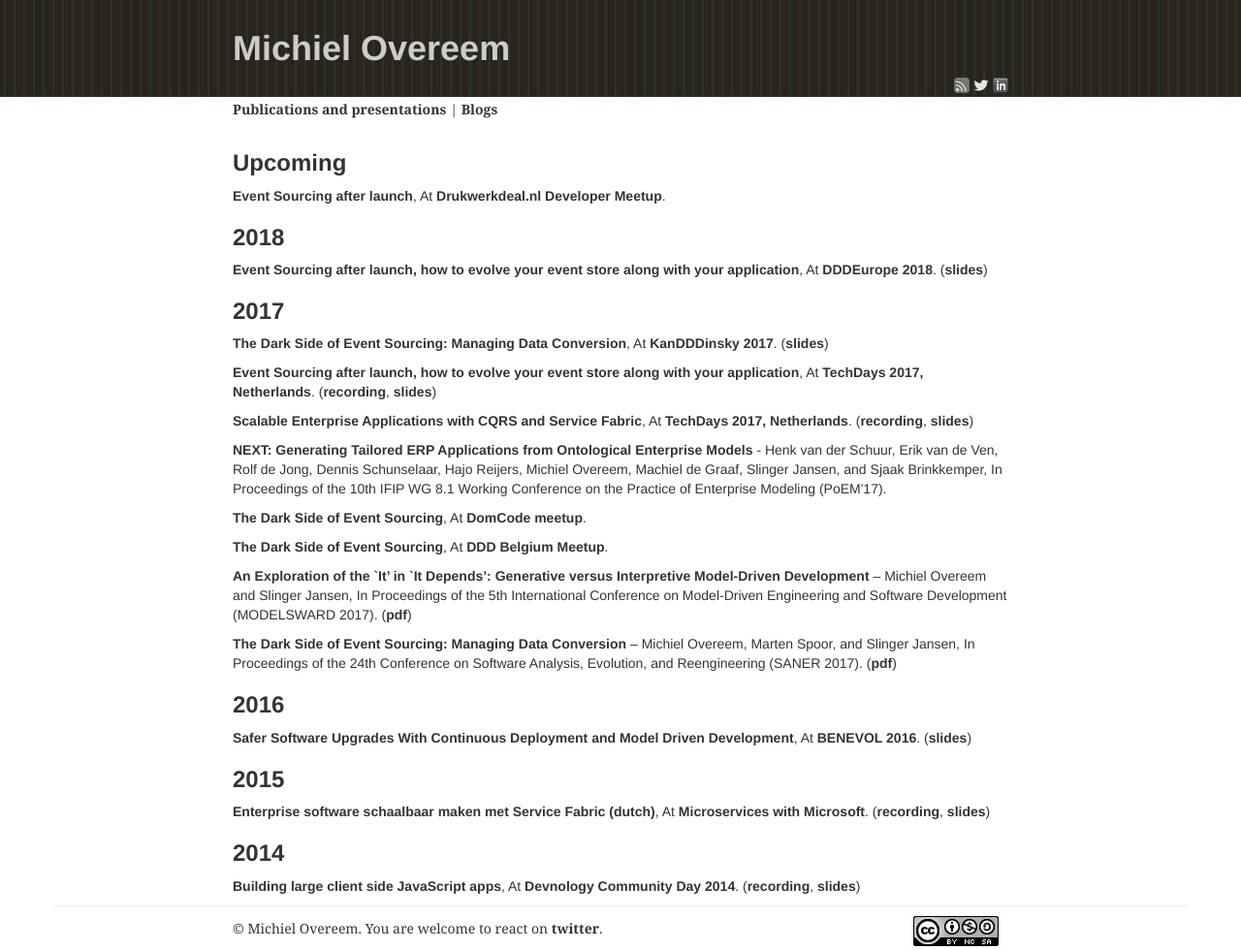
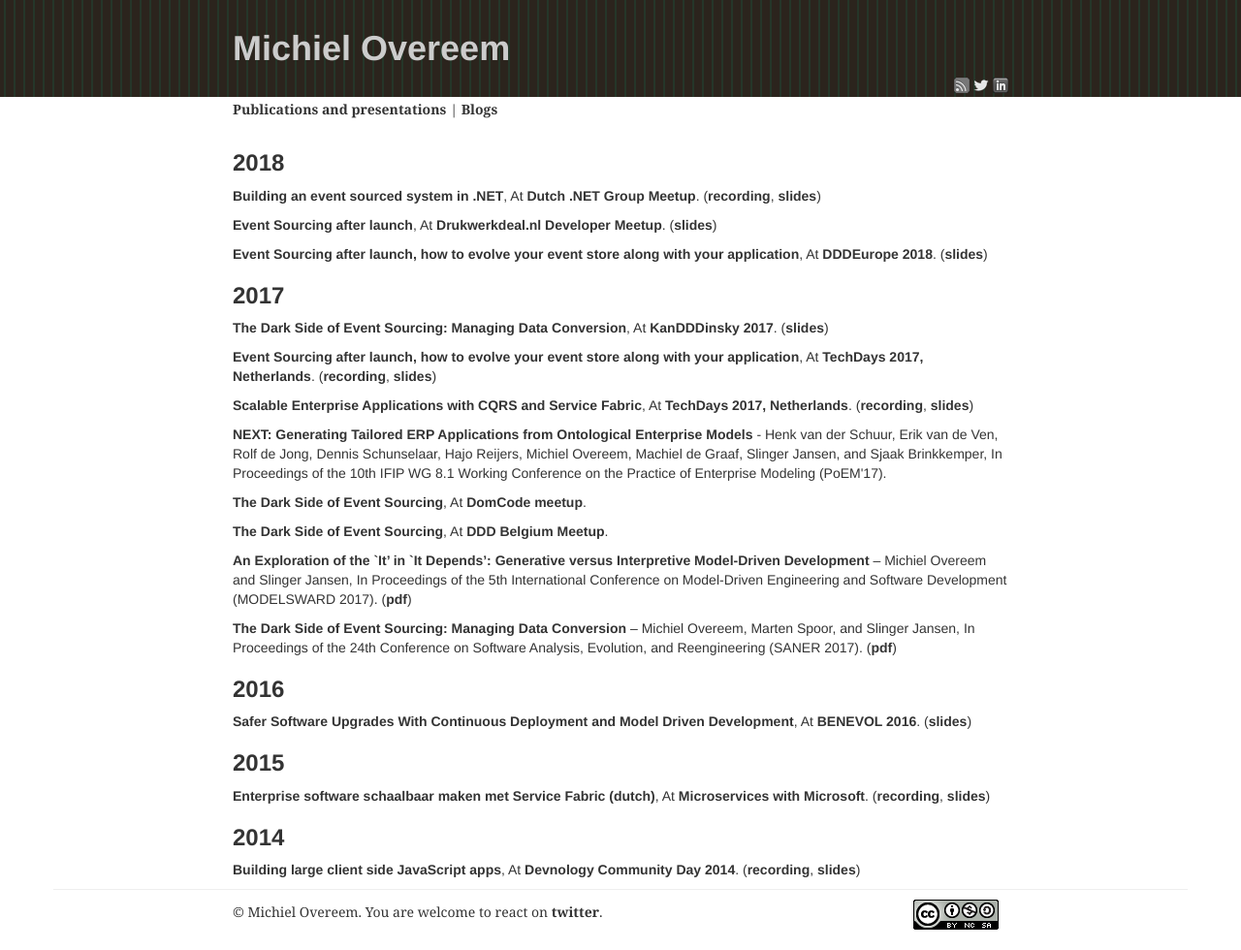
Before and after one commit to overeemm/overeemm.github.com, a Jekyll site: the page built from pubspres.html, in a window 1280 px wide. Shown: the whole page at 97% size. Built offline with Jekyll 4.4.1, drawn with Linux system fonts in a browser that asks for light colours; nearby versions of some CDN libraries.

Commit message:
Updated slides & recording from last meetups

```diff
--- a/pubspres.html
+++ b/pubspres.html
@@ -3,18 +3,25 @@
 title: Publications and presentations
 ---
 
+<!--<h3 class="entry-title">
+    <a href="/pubspres.html" title="2017" rel="bookmark">Upcoming</a>
+</h3>-->
+
 <h3 class="entry-title">
-    <a href="/pubspres.html" title="2017" rel="bookmark">Upcoming</a>
+  <a href="/pubspres.html" title="2018" rel="bookmark">2018</a>
 </h3>
+
+<p>
+    <b>Building an event sourced system in .NET</b>,
+    At <a href="https://www.meetup.com/Drukwerkdeal-nl-Developer-Meetup/">Dutch .NET Group Meetup</a>.
+    (<a href="https://www.youtube.com/watch?v=9ZR4U6iSMbo">recording</a>, <a href="https://speakerdeck.com/overeemm/dutch-net-group-meetup-building-an-event-sourced-system-in-net">slides</a>)
+</p>
 
 <p>
     <b>Event Sourcing after launch</b>,
     At <a href="https://www.meetup.com/Drukwerkdeal-nl-Developer-Meetup/">Drukwerkdeal.nl Developer Meetup</a>.
+    (<a href="https://speakerdeck.com/overeemm/drukwerkdeal-dot-nl-developer-meetup-event-sourcing-after-launch">slides</a>)
 </p>
-
-<h3 class="entry-title">
-  <a href="/pubspres.html" title="2018" rel="bookmark">2018</a>
-</h3>
 
 <p>
     <b>Event Sourcing after launch, how to evolve your event store along with your application</b>,
```
